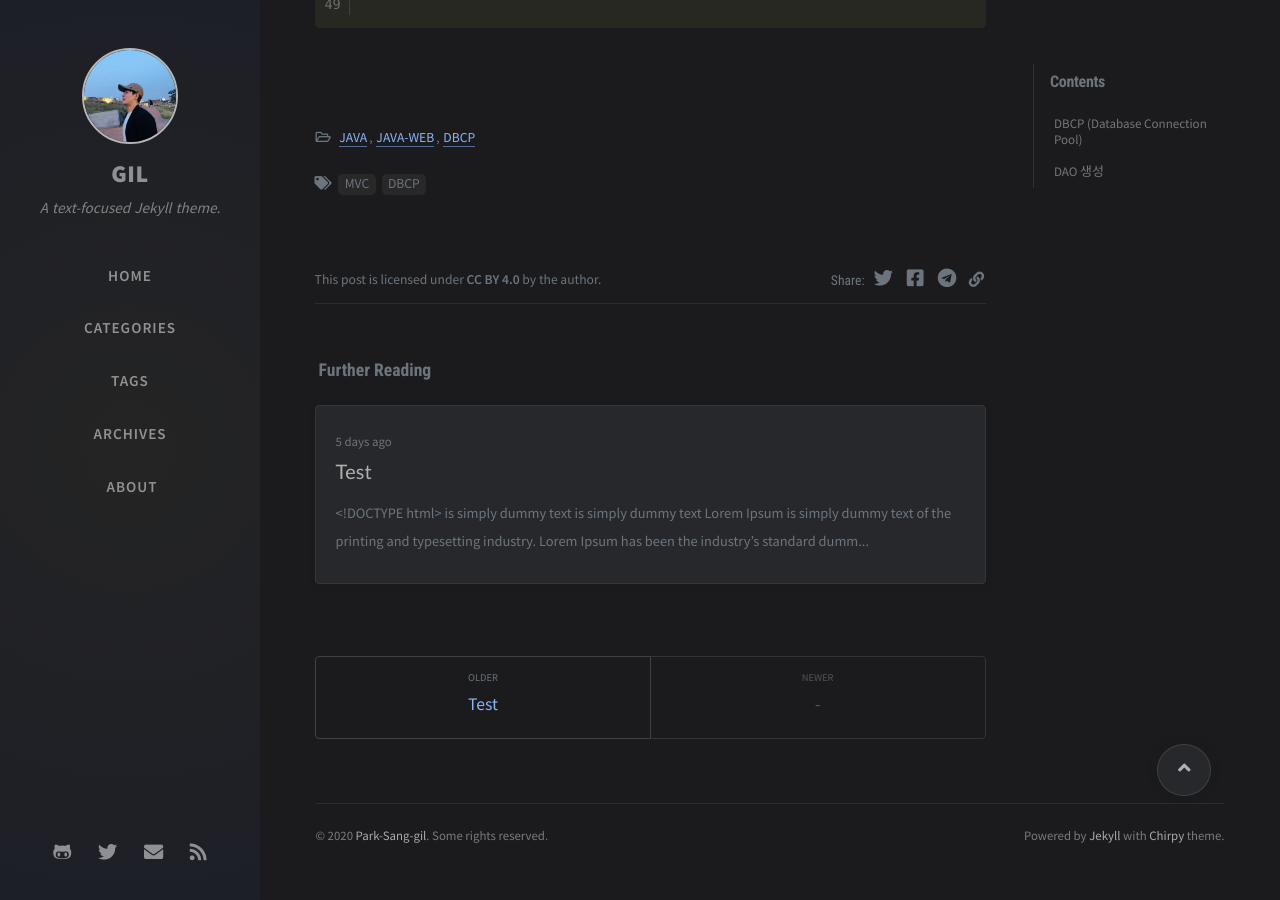
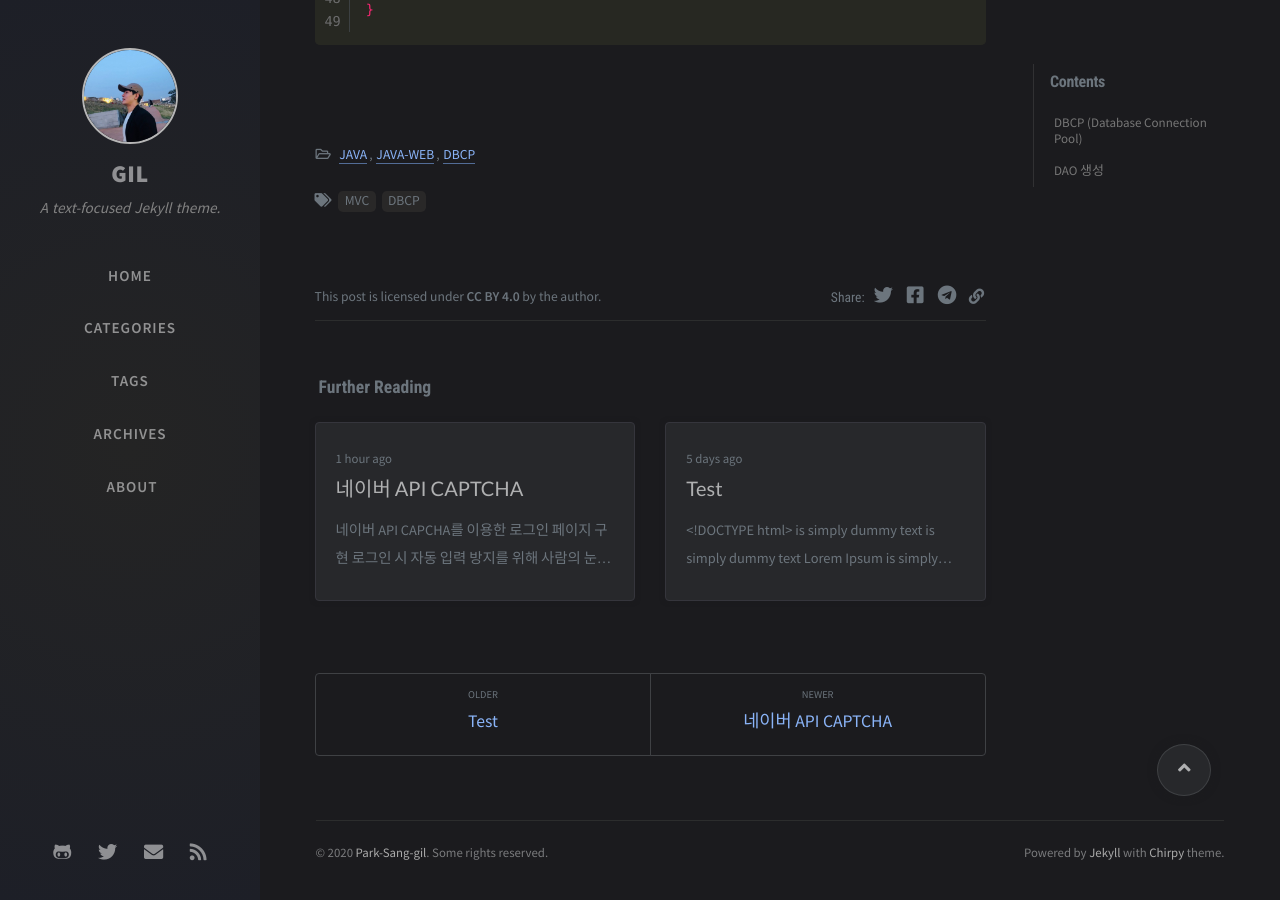
Before and after one commit to fkdl3010/fkdl3010.github.io, a Jekyll site: the page built from _posts/2020-12-18-DBCP.md, in a window 1280 px wide and 900 px high, scrolled down 1420 px. Built offline with Jekyll 4.4.1, drawn with Linux system fonts in a browser that asks for light colours; nearby versions of some CDN libraries; comment, search, counter and statistics services are not loaded.

Commit message:
API post

````diff
--- a/_posts/2020-12-18-DBCP.md
+++ b/_posts/2020-12-18-DBCP.md
@@ -8,6 +8,8 @@ toc: true
 ---
 
 <h2>DBCP (Database Connection Pool)</h2>
+
+---
 
 <h2>DAO 생성</h2>
 
--- /dev/null
+++ b/_posts/2020-12-21-Captcha.md
@@ -0,0 +1,74 @@
+---
+title: 네이버 API CAPTCHA
+date: 2020-12-21 22:00:00 +0900
+categories: [JAVA, JAVA-WEB, API]
+tags: [Captcha, API]
+---
+
+## 네이버 API CAPCHA를 이용한 로그인 페이지 구현
+
+---
+
+로그인 시 자동 입력 방지를 위해 사람의 눈으로 식별가능한 문자가 포함된 이미지를 전송하고 입력값을 검증하는 REST API 입니다.
+
+### 인덱스 페이지
+
+```html
+<%@ page language="java" contentType="text/html; charset=UTF-8"
+    pageEncoding="UTF-8"%>
+<!DOCTYPE html>
+<html>
+<head>
+<meta charset="UTF-8">
+<title>Insert title here</title>
+</head>
+<body>
+
+    <a href="/18_CAP
+    CHA/getImageCaptcha.do">로그인하러 가기</a>
+
+
+</body>
+</html>
+```
+
+로그인 페이지로 이동하기 위한 인덱스 페이지 생성
+
+### Servlet을 이용한 Controller
+
+```java
+package controller;
+
+import java.io.IOException;
+import javax.servlet.ServletException;
+import javax.servlet.annotation.WebServlet;
+import javax.servlet.http.HttpServlet;
+import javax.servlet.http.HttpServletRequest;
+import javax.servlet.http.HttpServletResponse;
+
+import command.Command;
+import command.GetImageCaptchaCommand;
+import command.InputKeyCheckCommand;
+import common.PathNRedirect;
+
+@WebServlet("*.do")
+public class Controller extends HttpServlet {
+    private static final long serialVersionUID = 1L;
+
+    public Controller() {
+        super();
+        // TODO Auto-generated constructor stub
+    }
+
+protected void doGet(HttpServletRequest request, HttpServletResponse response) throws ServletException, IOException {
+    request.setCharacterEncoding("utf-8");
+    response.setContentType("text/html; charset=UTF-8");
+
+    String requestUri = request.getRequestURI();
+    String contextPath = request.getContextPath();
+    String cmd = requestUri.substring(contextPath.length());
+
+    PathNRedirect pathNRedirect = null;
+    Command command = null;
+
+```
````
